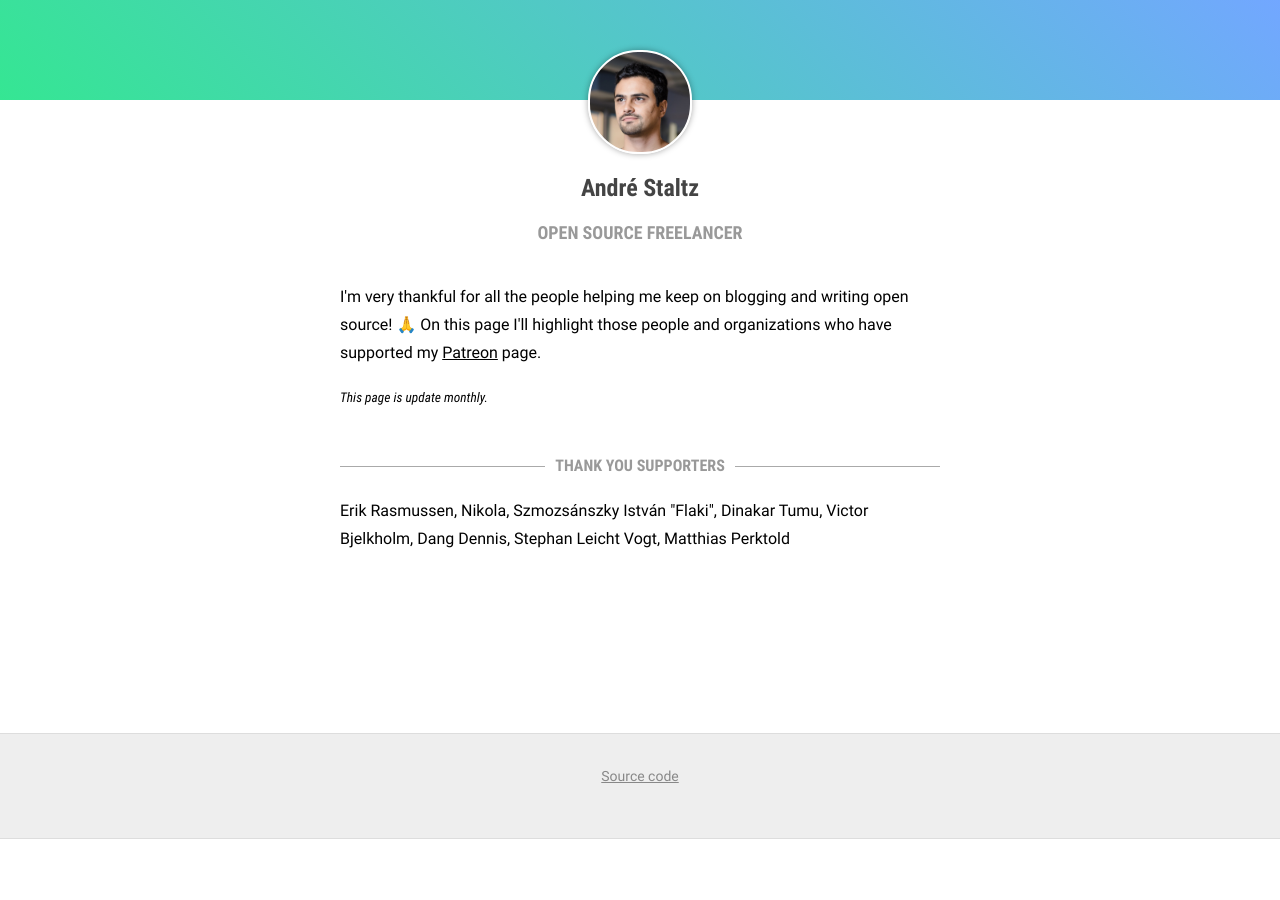
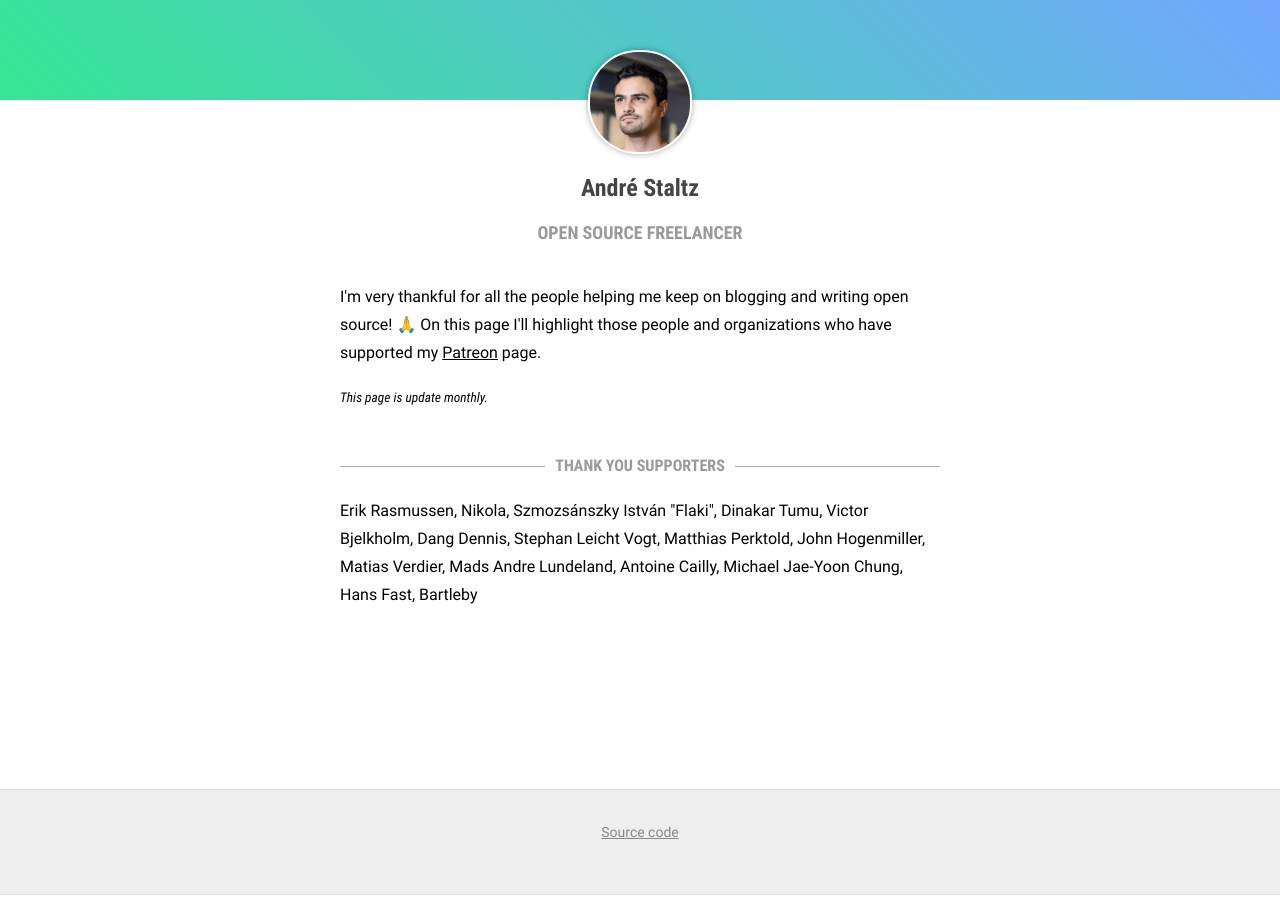
Before and after one commit to staltz/staltz.com, a Jekyll site: the page built from thanks.html, in a window 1280 px wide. Built offline with Jekyll 4.4.1, drawn with Linux system fonts in a browser that asks for light colours; nearby versions of some CDN libraries.

Commit message:
more to thanks page

```diff
--- a/thanks.html
+++ b/thanks.html
@@ -16,6 +16,6 @@ layout: blank
 
       <h2 id="supporters" class="hr"><span class="hr">THANK YOU SUPPORTERS</span></h2>
 
-      <p>Erik Rasmussen, Nikola, Szmozsánszky István "Flaki", Dinakar Tumu, Victor Bjelkholm, Dang Dennis, Stephan Leicht Vogt, Matthias Perktold</p>
+      <p>Erik Rasmussen, Nikola, Szmozsánszky István "Flaki", Dinakar Tumu, Victor Bjelkholm, Dang Dennis, Stephan Leicht Vogt, Matthias Perktold, John Hogenmiller, Matias Verdier, Mads Andre Lundeland, Antoine Cailly, Michael Jae-Yoon Chung, Hans Fast, Bartleby</p>
 
     </div>
```
